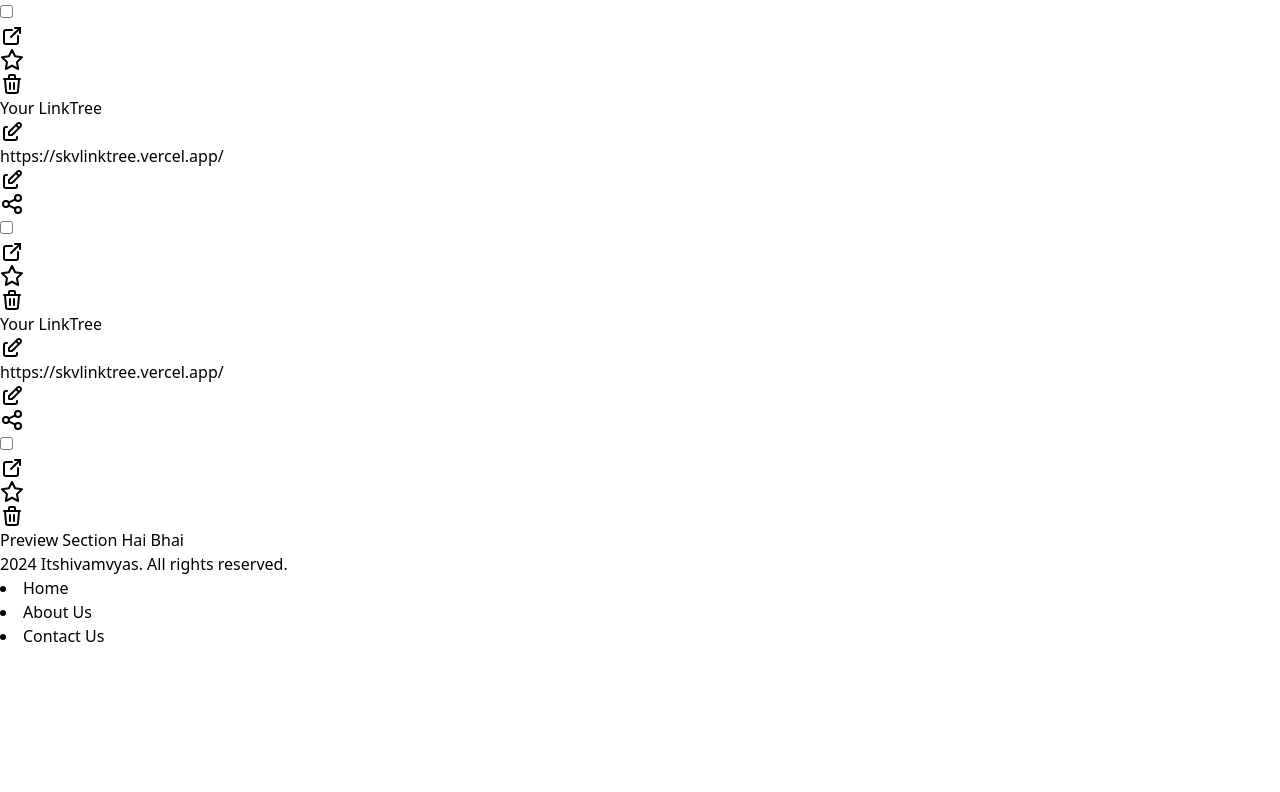
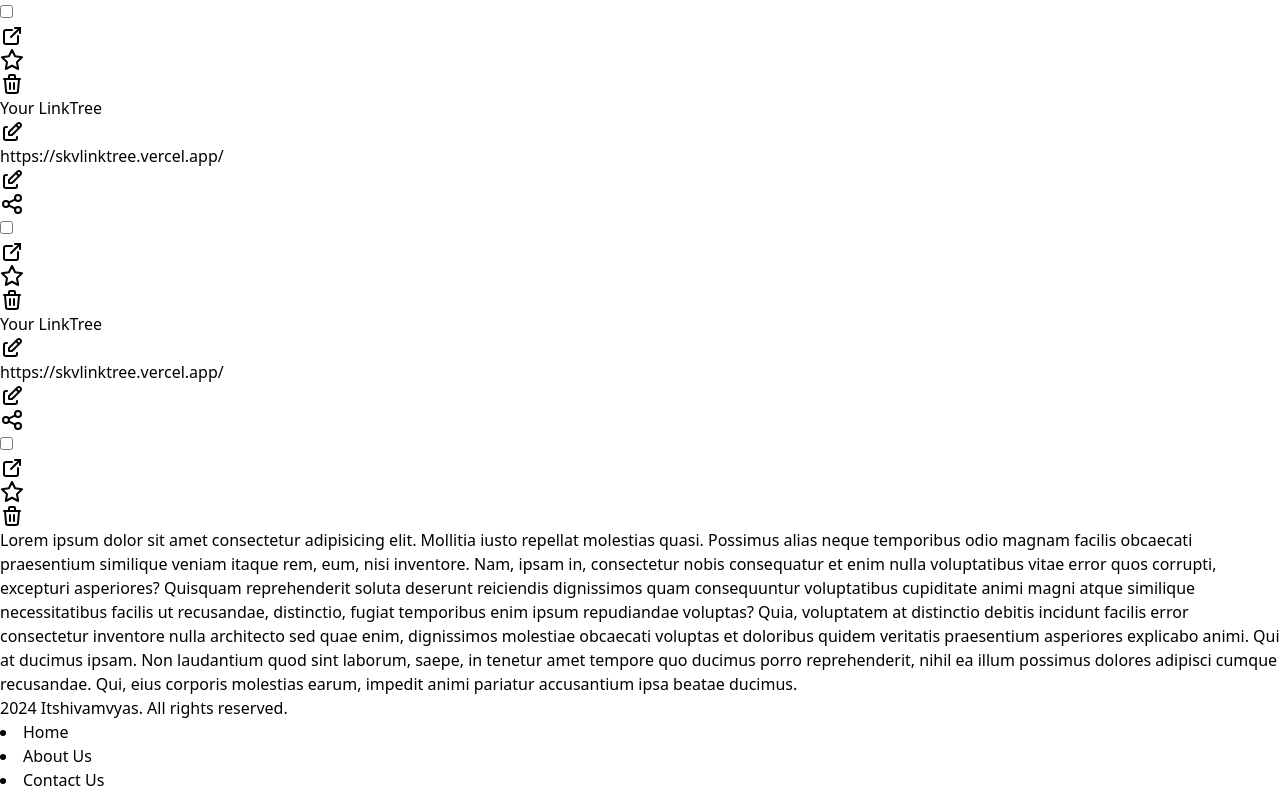
Before and after one commit to itshivamvyas/linktreeProject, a React (Vite) app: page / in a window 1280 px wide. Shown: the part 1598-2390 px from the top of the page. Before the commit the page ends 2246 px from the top, so only its background shows below. Built offline with nearby package versions, Linux system fonts and the light colour scheme.

Commit message:
Update Button And Section 2

```diff
--- a/src/Pages/Links.jsx
+++ b/src/Pages/Links.jsx
@@ -1,12 +1,13 @@
 import React from "react";
 import Todo from "./Todo";
+import Preview from "../components/Preview Section/Preview";
 
 function Links() {
   return (
     <div className="p-5">
       <div className="grid grid-cols-2">
         <section className="flex-1 p-10">
-          <button className="flex justify-center items-center gap-2 p-3 bg-indigo-800 rounded-full text-white font-bold w-full hover:bg-indigo-700">
+          <button className="flex justify-center items-center gap-2 p-5 bg-indigo-800 rounded-full text-white font-bold w-full hover:bg-indigo-700 mb-14">
             <svg
               width="22px"
               height="22px"
@@ -31,11 +32,7 @@ function Links() {
           <Todo />
         </section>
 
-        <section className="flex-1">
-          <div className="flex fixed p-10">
-            <p>Preview Section Hai Bhai</p>
-          </div>
-        </section>
+        <Preview/>
       </div>
     </div>
   );
--- a/src/components/Preview Section/Preview.jsx
+++ b/src/components/Preview Section/Preview.jsx
@@ -0,0 +1,15 @@
+import React from 'react'
+
+function Preview() {
+  return (
+    <div>
+      <section className="flex-1">
+          <div className="flex fixed p-10">
+            <p>Lorem ipsum dolor sit amet consectetur adipisicing elit. Mollitia iusto repellat molestias quasi. Possimus alias neque temporibus odio magnam facilis obcaecati praesentium similique veniam itaque rem, eum, nisi inventore. Nam, ipsam in, consectetur nobis consequatur et enim nulla voluptatibus vitae error quos corrupti, excepturi asperiores? Quisquam reprehenderit soluta deserunt reiciendis dignissimos quam consequuntur voluptatibus cupiditate animi magni atque similique necessitatibus facilis ut recusandae, distinctio, fugiat temporibus enim ipsum repudiandae voluptas? Quia, voluptatem at distinctio debitis incidunt facilis error consectetur inventore nulla architecto sed quae enim, dignissimos molestiae obcaecati voluptas et doloribus quidem veritatis praesentium asperiores explicabo animi. Qui at ducimus ipsam. Non laudantium quod sint laborum, saepe, in tenetur amet tempore quo ducimus porro reprehenderit, nihil ea illum possimus dolores adipisci cumque recusandae. Qui, eius corporis molestias earum, impedit animi pariatur accusantium ipsa beatae ducimus. </p>
+          </div>
+        </section>
+    </div>
+  )
+}
+
+export default Preview
```
